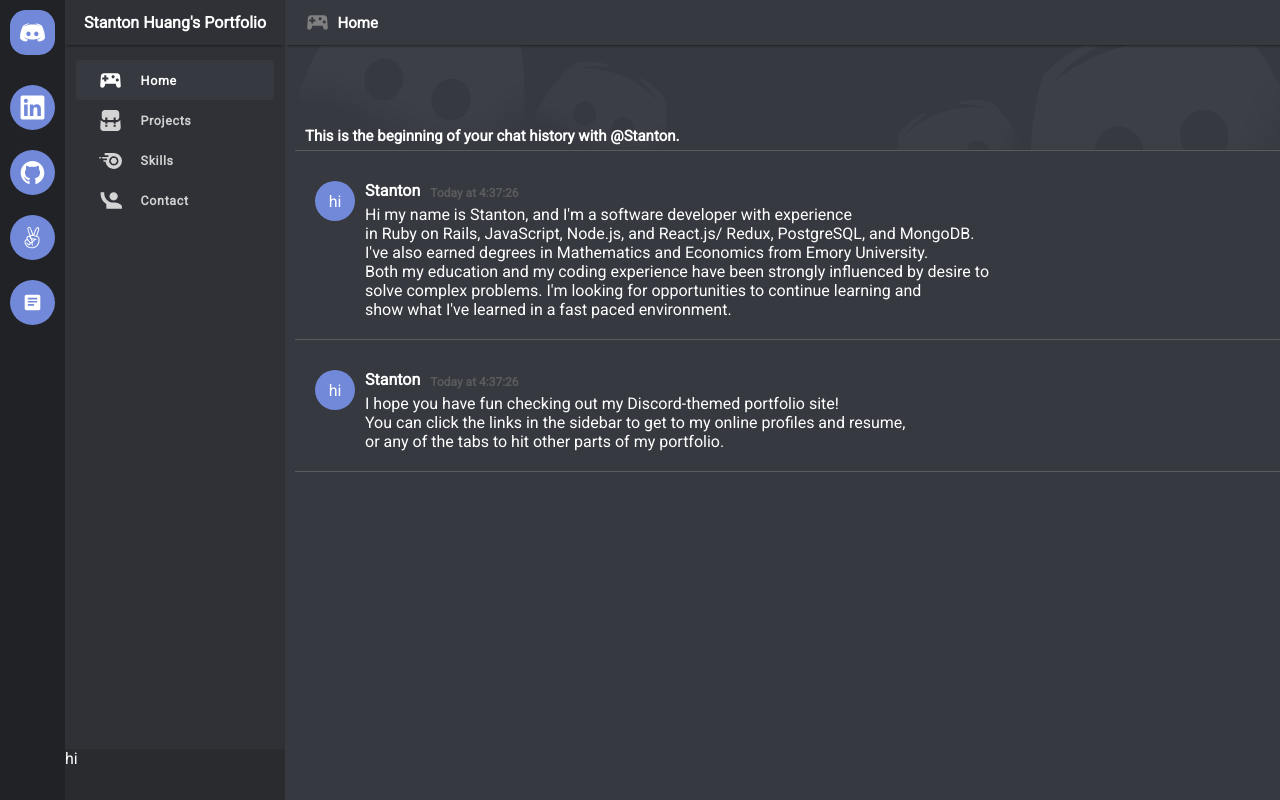
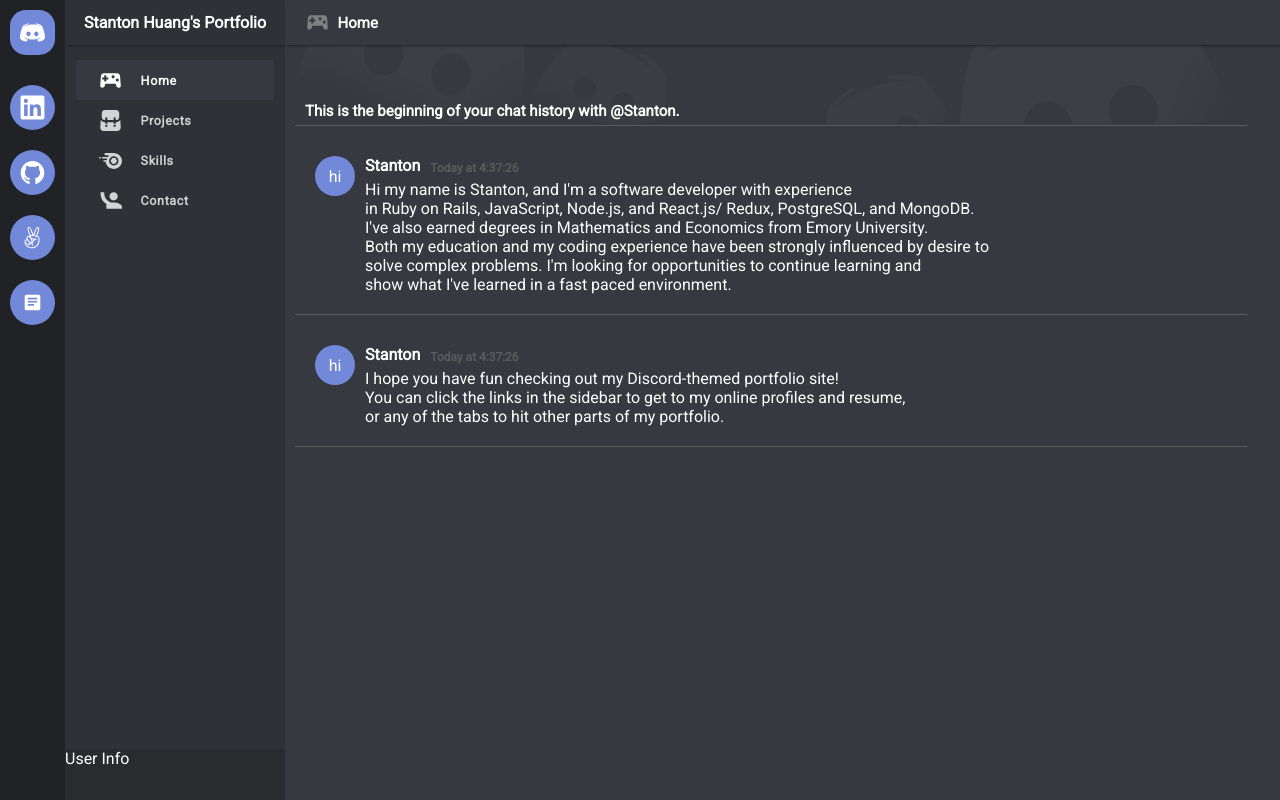
Before and after one commit to AetherVial/Portfolio, a React (Create React App) app: page / in a window 1280 px wide. Built offline with nearby package versions, Linux system fonts and the light colour scheme.

Commit message:
more features

```diff
--- a/src/App.js
+++ b/src/App.js
@@ -5,6 +5,7 @@
 import Links from './links';
 import Home from './home';
 import Projects from './projects';
+import Skills from './skills';
 
 function App() {
   return (
@@ -14,6 +15,7 @@
         <Route path="/" component={Sidebar}/>
         <Route exact path="/" component={Home}/>
         <Route exact path="/projects" component={Projects}/>
+        <Route exact path="/skills" component={Skills} />
       </div>
     </BrowserRouter>
   );
--- a/src/projects.js
+++ b/src/projects.js
@@ -50,7 +50,7 @@
                 <div>
                     <div className='author'>Stanton  <p>Today at {time}</p></div>
                     <div>
-                        Enter Enter the Blungeon, a JavaScript shoot'em'up style game with rogue-like mechanics, like upgrades after ever round.
+                        Enter Enter the Blungeon, a JavaScript shoot'em'up style game with rogue-like mechanics, such as upgrades after every round.
                         <br></br>
                         Play it here: <a rel="noopener noreferrer" target="_blank" style={{ color: 'gold' }} href="https://aethervial.github.io/Game">Live Link</a>
                         <br></br>
--- a/src/sidebar.js
+++ b/src/sidebar.js
@@ -22,7 +22,7 @@
               Contact</NavLink>
     </ul>
     <footer className="footer">
-      hi
+      User Info
     </footer>
   </span>
 )
--- a/src/styles/home.css
+++ b/src/styles/home.css
@@ -1,5 +1,5 @@
 .home > nav {
-    width: 81.5vw;
+    width: 100%;
     left: 285px;
     height: 5%;
     min-height: 45px;
@@ -26,19 +26,20 @@
     top: 0;
     position: relative;
     height: calc(100vh - 45px);
-    width: 81.5vw;
+    width: 80vw;
     overflow: hidden scroll;
     padding-top: 45px;
     color: white;
 }
 
-.chat {
-    width: 100%;
+.entered-channel {
+    width: 93%;
+    margin-left: 10px;
+    padding: 20px 10px;
     min-height: auto;
     display: flex;
     justify-content: left;
-    padding: 30px 10px;
-    /* border: 3px solid red; */
+    border-bottom: 1px solid rgba(100,100,100,.8);
 }
 
 .beginning {
@@ -48,7 +49,8 @@
     background-image: url('../assets/discord-right.png'), url('../assets/discord-left.png');
     background-position: left bottom, right bottom;
     background-repeat: no-repeat, no-repeat;
-    height: 100px;
+    height: 75px;
+    width: 92%;
     margin-left: 10px;
     margin-right: 10px;
     padding-left: 10px;
@@ -60,7 +62,7 @@
 
 .chat {
     display: flex;
-    width: 96.75%;
+    width: 92%;
     padding-top: 30px;
     padding-left: 10px;
     margin-left: 10px;
@@ -113,3 +115,9 @@
     height: 25%;
     width: 25%;
 }
+
+.entered-channel > svg {
+    height: 20px;
+    width: 20px;
+    margin-right: 10px;
+}
```
Also changed, not shown: src/skills.js (added, +32 -0 lines), src/assets/right-arrow.svg (added).
